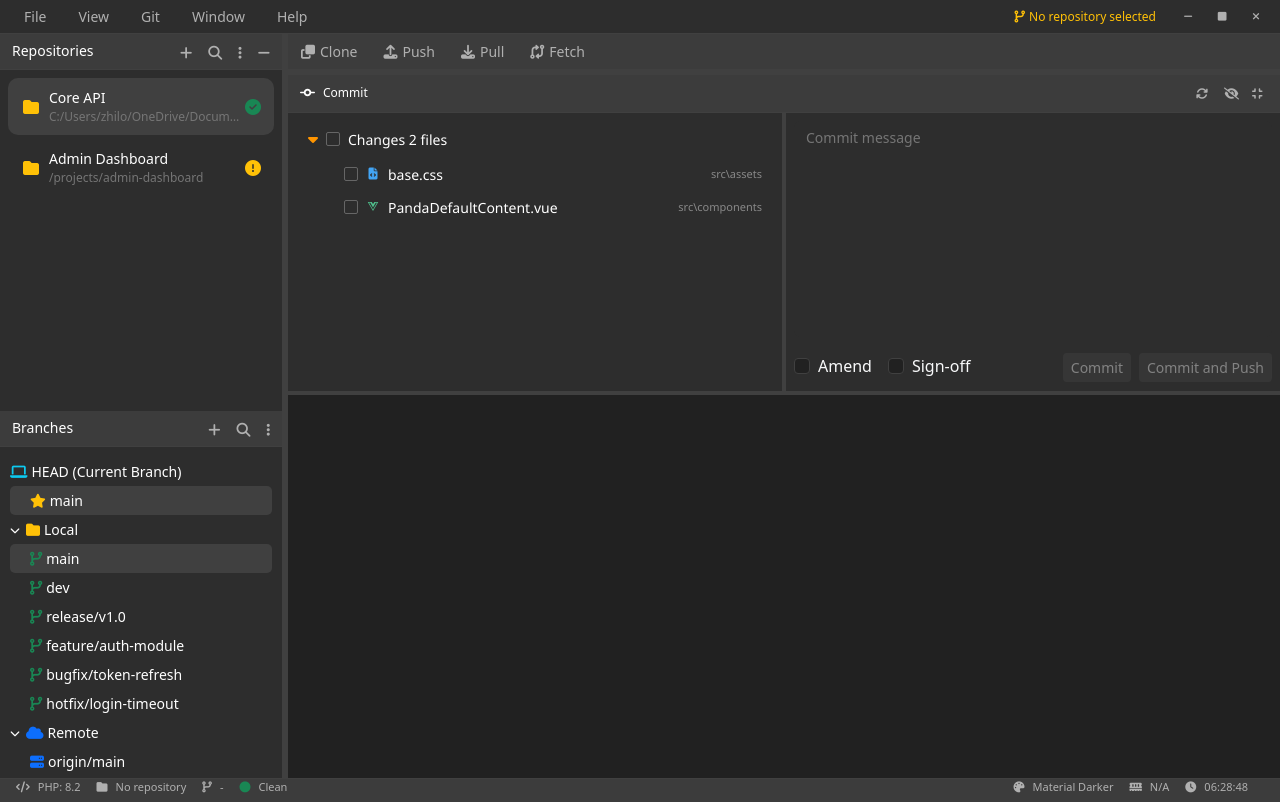
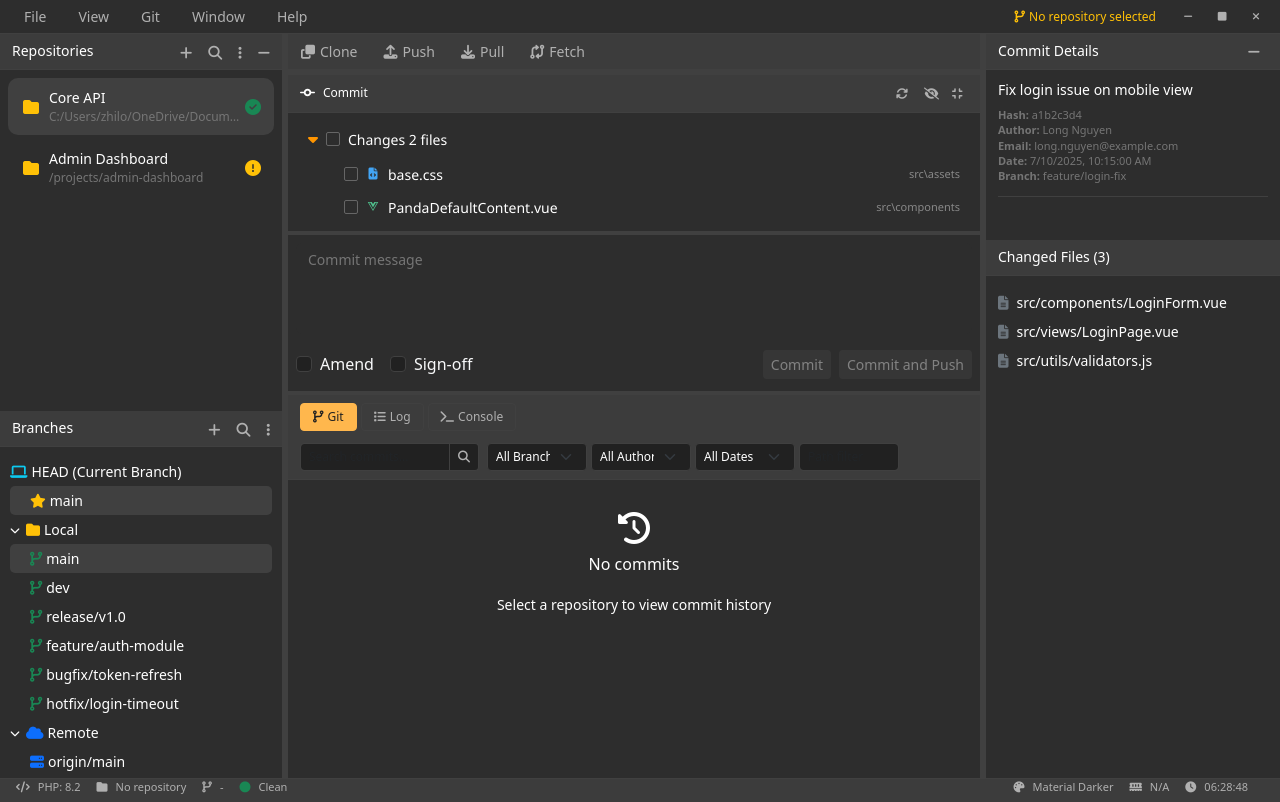
Before and after one commit to long2604205/git_ui, a Vue app: page / in a window 1280 px wide. Built offline with nearby package versions, Linux system fonts and the light colour scheme.

Commit message:
#master Build User Interface - Build connect backend
Signed-off-by: [Lampart] Bui Phat Dat <phat_dat@lampart-vn.com>

```diff
--- a/src/components/PandaDefaultContent.vue
+++ b/src/components/PandaDefaultContent.vue
@@ -11,7 +11,17 @@
 
         <!--Commit Panel-->
         <panda-commit-panel/>
+
+        <!--Git Graph-->
+        <panda-git-log-panel/>
       </div>
+
+      <!--Panda-right-panel-->
+      <panda-right-panel
+        :commit="commitSample"
+        :is-collapsed="isCollapsedSample"
+        @toggle="togglePanel"
+      />
     </div>
   </div>
   <alert-notification
@@ -27,10 +37,30 @@ import PandaToolbar from '@/components/PandaToolbar.vue'
 import PandaCommitPanel from '@/components/PandaCommitPanel.vue'
 import { ref } from 'vue'
 import AlertNotification from '@/components/modals/AlertNotification.vue'
+import PandaRightPanel from '@/components/PandaRightPanel.vue'
+import PandaGitLogPanel from '@/components/PandaGitLogPanel.vue'
 const show = ref(false)
 const alertMessage = ref('')
 const alertType = ref('info')
 
+const commitSample = {
+  message: "Fix login issue on mobile view",
+  hash: "a1b2c3d4",
+  author: "Long Nguyen",
+  email: "long.nguyen@example.com",
+  time: "2025-07-10T10:15:00Z",
+  branch: "feature/login-fix",
+  files: [
+    "src/components/LoginForm.vue",
+    "src/views/LoginPage.vue",
+    "src/utils/validators.js"
+  ]
+}
+
+const isCollapsedSample = ref(false)
+function togglePanel() {
+  isCollapsedSample.value = !isCollapsedSample.value
+}
 // const showAlert = () => {
 //   alertMessage.value = 'Thành công rồi nhé!'
 //   alertType.value = 'success'
```
